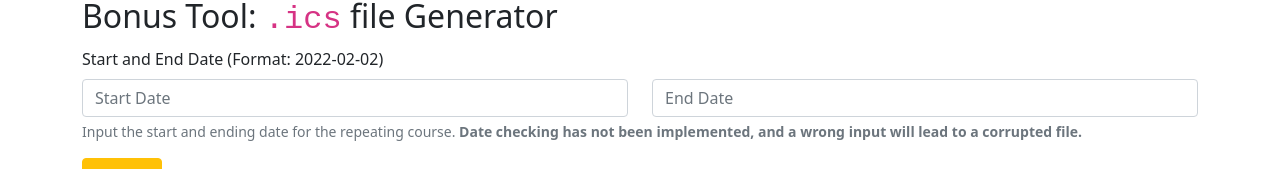
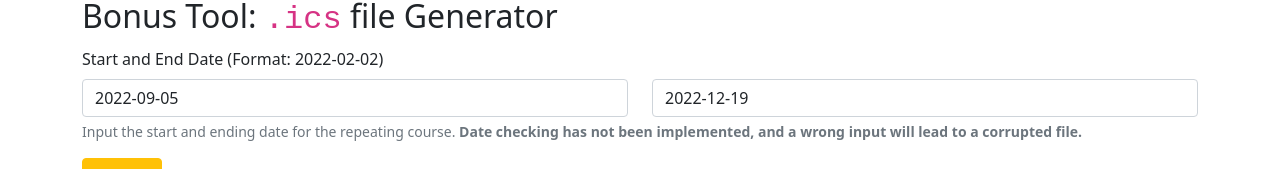
Before and after one commit to UICHCC/timetable-to-bg, a website built with Parcel: page index.html in a window 1280 px wide. Shown: the part 915-1084 px from the top of the page. Built offline with nearby package versions, Linux system fonts and the light colour scheme.

Commit message:
default start end date

```diff
--- a/index.html
+++ b/index.html
@@ -164,10 +164,10 @@
     <label for="dateField" class="form-label">Start and End Date (Format: 2022-02-02)</label>
     <div class="row" id="dateField">
       <div class="col">
-        <input id="startDate" type="text" class="form-control" placeholder="Start Date" aria-label="Start Date">
+        <input id="startDate" type="text" class="form-control" placeholder="Start Date" aria-label="Start Date" value="2022-09-05">
       </div>
       <div class="col">
-        <input id="endDate" type="text" class="form-control" placeholder="End Date" aria-label="End Date">
+        <input id="endDate" type="text" class="form-control" placeholder="End Date" aria-label="End Date" value="2022-12-19">
       </div>
     </div>
     <div id="dateHelp" class="form-text">Input the start and ending date for the repeating course. <span class="fw-bold">Date checking has not been implemented, and a wrong input will lead to a corrupted file.</span></div>
```
